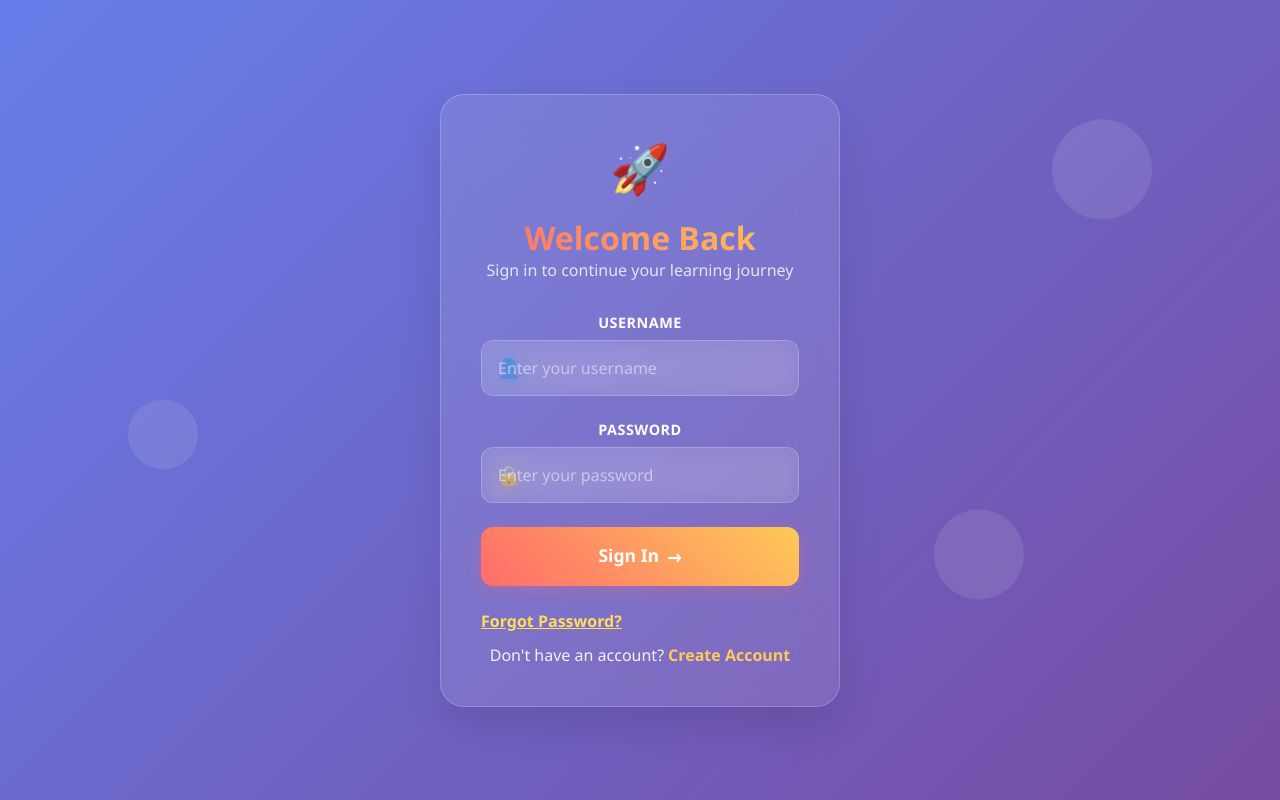
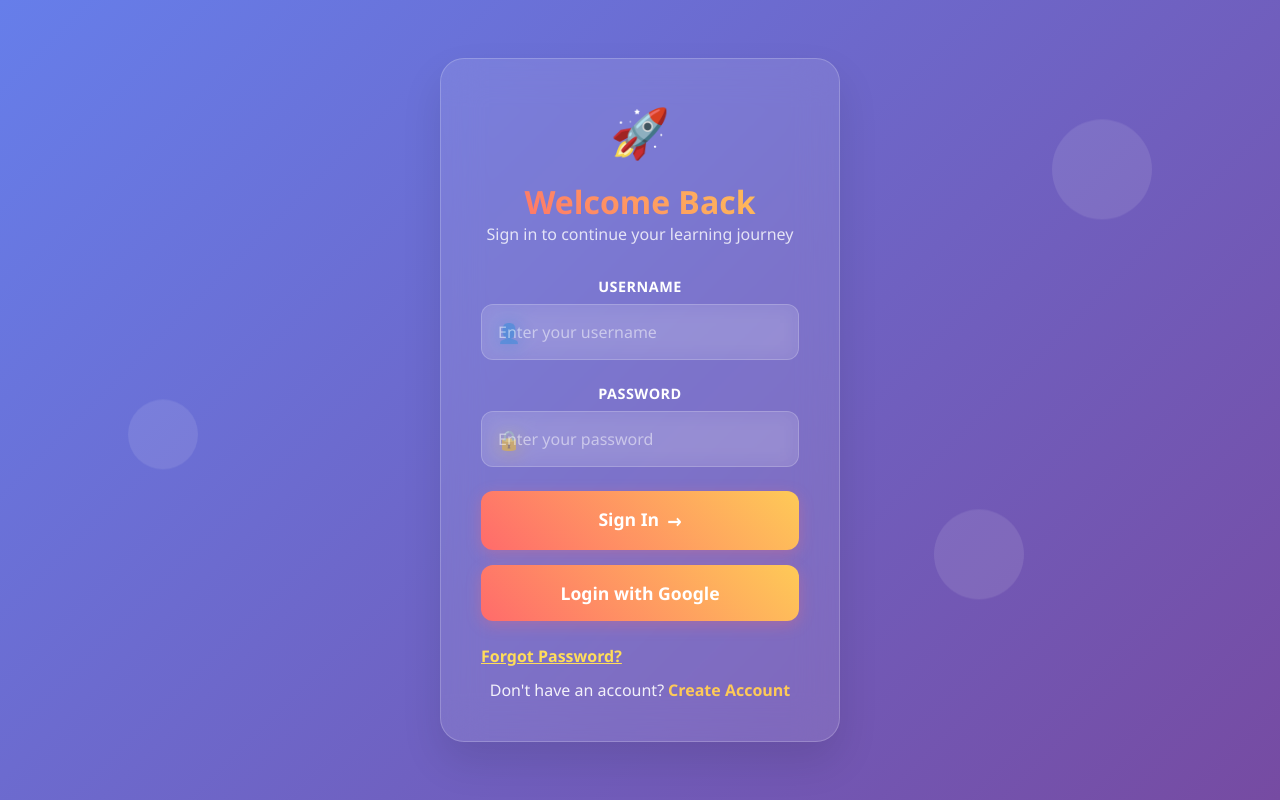
Before and after one commit to kartiksam/learning-management-system, a React (Create React App) app: page /login in a window 1280 px wide. Built offline with nearby package versions, Linux system fonts and the light colour scheme.

Commit message:
added setup for OAuth2 login

```diff
--- a/src/App.js
+++ b/src/App.js
@@ -19,6 +19,7 @@ import PrivateRoute from "./components/PrivateRoute/PrivateRoute";
 import RoleBasedRoute from "./components/PrivateRoute/RoleBasedRoute";
 import PublicRoute from "./components/PrivateRoute/PublicRoute";
 import VerifyEmail from "./pages/VerifyEmail";
+import OAuthSuccess from "./components/Login/OAuthSuccess";
 
 function App() {
   return (
@@ -26,6 +27,7 @@ function App() {
       <Routes>
         {/* Public routes - accessible without authentication */}
         <Route path="/" element={<HomePage />} />
+        <Route path="/oauth-success" element={<OAuthSuccess />} />
         <Route
           path="/register"
           element={
--- a/src/components/Login/Login.css
+++ b/src/components/Login/Login.css
@@ -171,6 +171,7 @@
   justify-content: center;
   gap: 8px;
   box-shadow: 0 4px 15px rgba(255, 107, 107, 0.3);
+  margin-bottom: 15px;
 }
 
 .login-button:hover {
--- a/src/components/Login/Login.js
+++ b/src/components/Login/Login.js
@@ -1,106 +1,3 @@
-// import axios from "axios";
-// import React, { useState } from "react";
-// import { Link, useNavigate } from "react-router-dom";
-// import "./Login.css";
-
-// const Login = () => {
-//   const [data, setData] = useState({
-//     username: "",
-//     password: "",
-//   });
-
-//   const handleChange = (e) => {
-//     setData({ ...data, [e.target.name]: e.target.value });
-//   };
-
-//   const navigate = useNavigate();
-
-//   const handleSubmit = (e) => {
-//     e.preventDefault();
-//     console.log(data);
-//     axios
-//       .post("http://localhost:8080/api/auth/login", data)
-//       .then((response) => {
-//         console.log(response);
-//         localStorage.setItem("token", response.data.accessToken);
-//         navigate("/layout");
-//         // navigate("/create");
-//       })
-//       .catch((error) => {
-//         console.log(error);
-//       });
-//   };
-
-//   return (
-//     <div className="login-container">
-//       <div className="login-background">
-//         <div className="floating-shapes">
-//           <div className="shape shape-1"></div>
-//           <div className="shape shape-2"></div>
-//           <div className="shape shape-3"></div>
-//         </div>
-//       </div>
-
-//       <div className="login-card">
-//         <div className="login-header">
-//           <div className="logo-icon">🚀</div>
-//           <h2>Welcome Back</h2>
-//           <p>Sign in to continue your learning journey</p>
-//         </div>
-
-//         <form onSubmit={handleSubmit} className="login-form">
-//           <div className="form-group">
-//             <label htmlFor="username">Username</label>
-//             <div className="input-wrapper">
-//               <span className="input-icon">👤</span>
-//               <input
-//                 type="text"
-//                 id="username"
-//                 name="username"
-//                 placeholder="Enter your username"
-//                 value={data.username}
-//                 onChange={handleChange}
-//                 required
-//               />
-//             </div>
-//           </div>
-
-//           <div className="form-group">
-//             <label htmlFor="password">Password</label>
-//             <div className="input-wrapper">
-//               <span className="input-icon">🔒</span>
-//               <input
-//                 type="password"
-//                 id="password"
-//                 name="password"
-//                 placeholder="Enter your password"
-//                 value={data.password}
-//                 onChange={handleChange}
-//                 required
-//               />
-//             </div>
-//           </div>
-
-//           <button type="submit" className="login-button">
-//             <span>Sign In</span>
-//             <span className="button-icon">→</span>
-//           </button>
-//         </form>
-
-//         <div className="login-footer">
-//           <p>
-//             Don't have an account?
-//             <Link to="/register" className="register-link">
-//               Create Account
-//             </Link>
-//           </p>
-//         </div>
-//       </div>
-//     </div>
-//   );
-// };
-
-// export default Login;
 import axios from "axios";
 import React, { useState } from "react";
 import { Link, useNavigate } from "react-router-dom";
@@ -223,6 +120,15 @@ const Login = () => {
               <span>Sign In</span>
               <span className="button-icon">→</span>
             </button>
+            <button
+              className="login-button"
+              onClick={() => {
+                window.location.href =
+                  "http://localhost:8080/oauth2/authorization/google";
+              }}
+            >
+              Login with Google
+            </button>
           </form>
 
           <div className="login-footer">
--- /dev/null
+++ b/src/components/Login/OAuthSuccess.js
@@ -0,0 +1,26 @@
+import { useEffect } from "react";
+import { useNavigate, useLocation } from "react-router-dom";
+import { getDefaultRouteForRole } from "../../utils/auth";
+const OAuthSuccess = () => {
+  const navigate = useNavigate();
+  // We expect the backend to redirect to this page with a URL like:
+  // http://localhost:3000/oauth-success?token=eyJhbGciOiJIUzI1NiIsInR5cCI6IkpXVCJ9...  and the token
+  //   param will contain the JWT we need to store for authenticationis retrieve url
+  const location = useLocation();
+
+  useEffect(() => {
+    const params = new URLSearchParams(location.search);
+    const token = params.get("token");
+
+    if (token) {
+      localStorage.setItem("token", token);
+      const target = getDefaultRouteForRole();
+      navigate(target);
+      // navigate("/list");
+    }
+  }, []);
+
+  return <h2>Logging in...</h2>;
+};
+
+export default OAuthSuccess;
--- a/src/components/PrivateRoute/PrivateRoute.js
+++ b/src/components/PrivateRoute/PrivateRoute.js
@@ -1,9 +1,9 @@
 import React from "react";
 import { Navigate } from "react-router-dom";
-import { isAuthenticated } from "../../utils/auth";
+import { getUserRole } from "../../utils/auth";
 
 const PrivateRoute = ({ children }) => {
-  const authenticated = isAuthenticated();
+  const authenticated = getUserRole();
 
   if (!authenticated) {
     // Redirect to login if not authenticated
```
